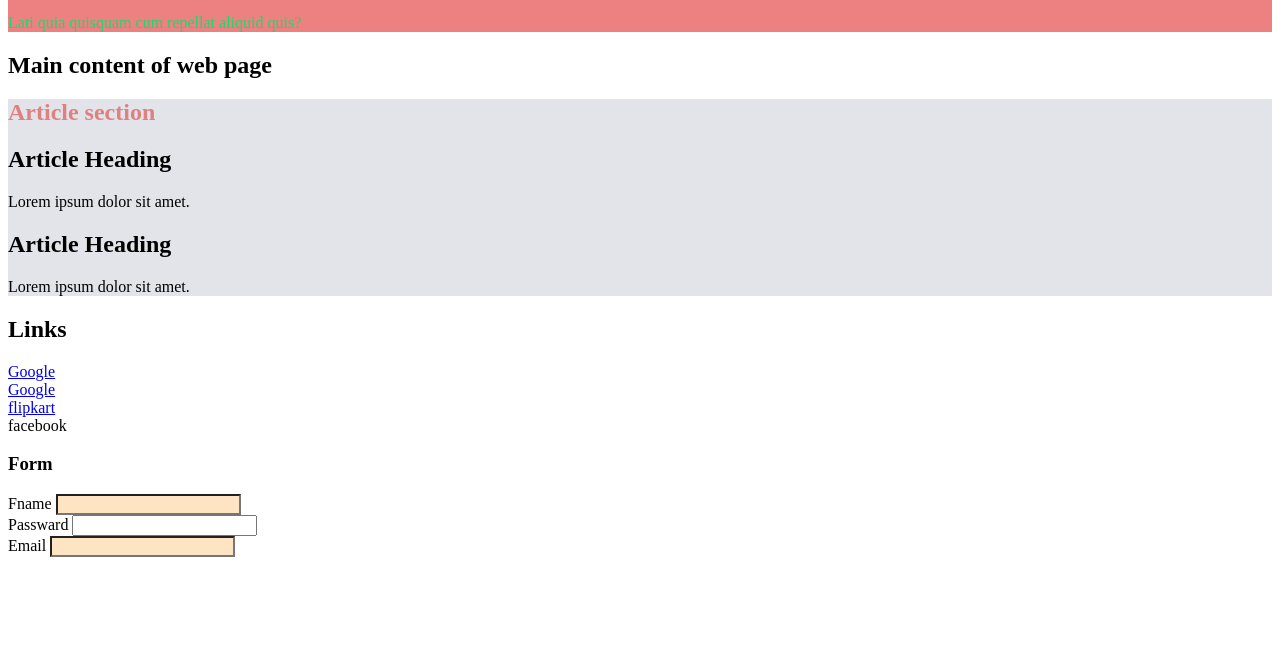
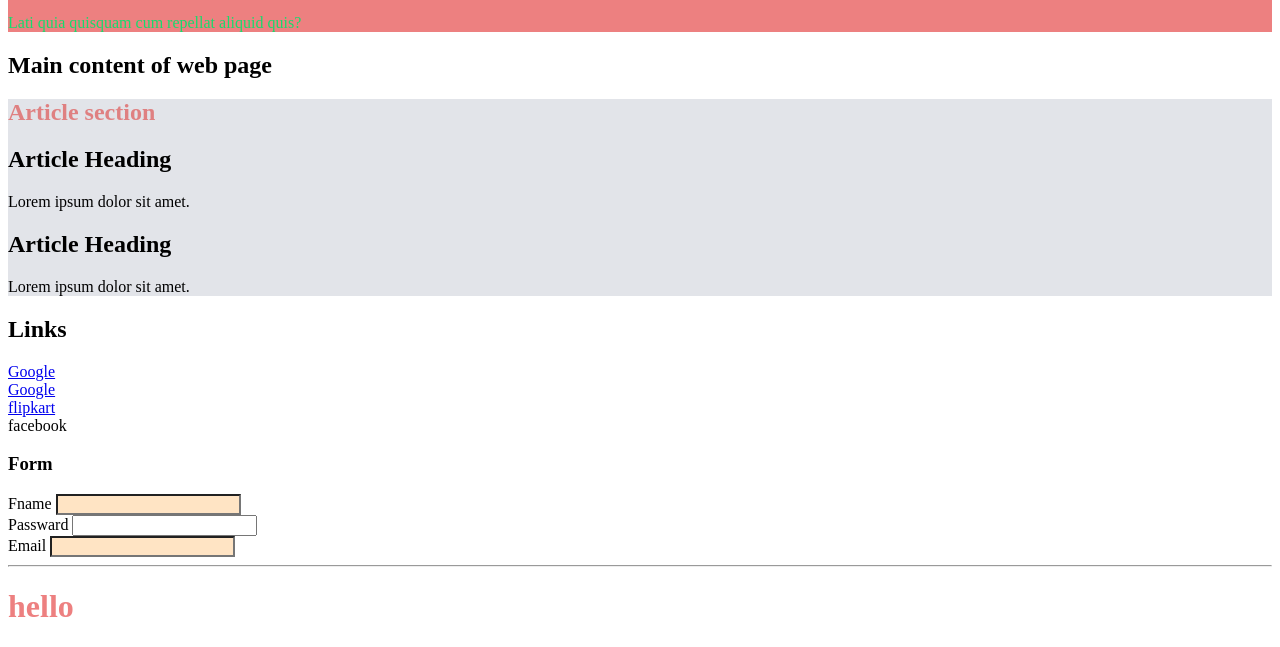
Before and after one commit to saveenjangra/Css-Revision, a plain HTML site: page index.html in a window 1280 px wide. Shown: the part 228-875 px from the top of the page. Before the commit the page ends 800 px from the top, so only its background shows below. Drawn offline with Linux system fonts and the light colour scheme.

Commit message:
third commit

```diff
--- a/index.html
+++ b/index.html
@@ -48,6 +48,10 @@
     <input type="password" id="pswrd"><br>
 
     <label for="fname">Email</label>
-    <input type="text"id="fname"><br>
+    <input type="text"id="fname"><br><hr>
+
+    <h1 class="h1class heading" id="h1id" >hello</h1>
+
+
 </body>
 </html>
--- a/style.css
+++ b/style.css
@@ -41,3 +41,23 @@ a[href$= ".com"]{
 input[type ^="t"]{
     color: rgb(47, 14, 213);
 }
+/* learning specificity */
+
+/* >inlinestyle>id>class>element */
+/* importance of !important */
+/* later one specifcity is more one giving same class */
+
+/* h1{
+    color:aqua
+} */
+.heading{
+    color: rgb(162, 6, 6);
+}
+.h1class{
+    color: #ed8080
+}
+
+
+/* #h1id{
+    color: rgb(39, 12, 236);
+} */
```
